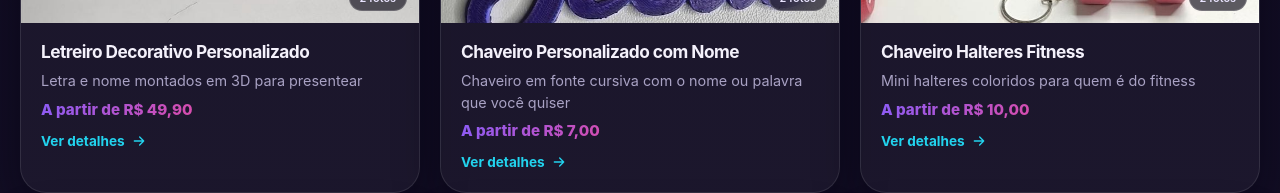
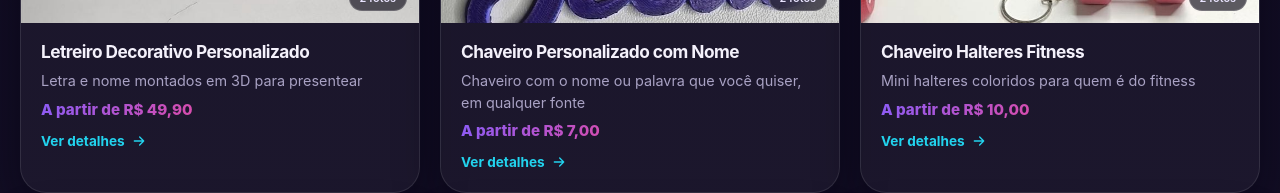
Before and after one commit to LeonardoBruchez/bruchez.tech, a React (Vite) app: page / in a window 1280 px wide. Shown: the part 3442-3635 px from the top of the page. Built offline with nearby package versions, Linux system fonts and the light colour scheme.

Commit message:
Adiciona preco do vaso espiral e corrige texto do chaveiro personalizado
Vaso Espiral: R$ 48,70 (ultimo produto do catalogo sem preco).
Chaveiro Personalizado com Nome: descricao dizia "fonte cursiva" mas
o chaveiro pode ser feito em qualquer fonte, nao so cursiva.

```diff
--- a/src/data.ts
+++ b/src/data.ts
@@ -207,6 +207,7 @@ export const products: Product[] = [
       "Também funciona como suporte para flores secas",
     ],
     images: ["vaso-espiral-roxo.jpg", "vaso-espiral-azul.jpg"],
+    priceFrom: 48.7,
   },
   {
     slug: "fidget-spinner-engrenagens",
@@ -277,14 +278,14 @@ export const products: Product[] = [
     slug: "chaveiro-jesus",
     name: "Chaveiro Personalizado com Nome",
     category: "Chaveiros",
-    tagline: "Chaveiro em fonte cursiva com o nome ou palavra que você quiser",
+    tagline: "Chaveiro com o nome ou palavra que você quiser, em qualquer fonte",
     description:
-      "Chaveiro em fonte cursiva personalizado com o nome, palavra ou frase curta que você escolher. Exemplos na foto: \"Jesus\", \"Beatriz\" e \"MaxArthur\", em cores diferentes.",
+      "Chaveiro personalizado com o nome, palavra ou frase curta que você escolher, em qualquer fonte disponível (não só cursiva). Exemplos na foto: \"Jesus\", \"Beatriz\" e \"MaxArthur\", em cores diferentes.",
     features: [
       "Personalizado com o nome ou palavra que você quiser",
+      "Disponível em várias fontes, não só cursiva",
       "Argola e correntinha de metal inclusas",
       "Leve e resistente ao uso diário",
-      "Disponível em várias cores",
     ],
     images: ["chaveiro-jesus.jpg", "chaveiro-personalizado-exemplos.jpg"],
     priceFrom: 7,
```
